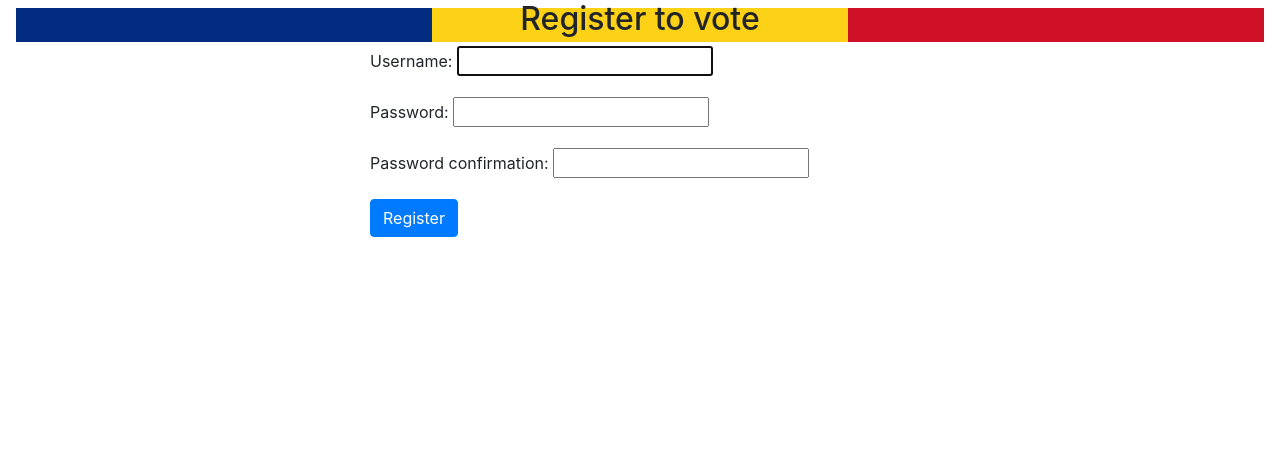
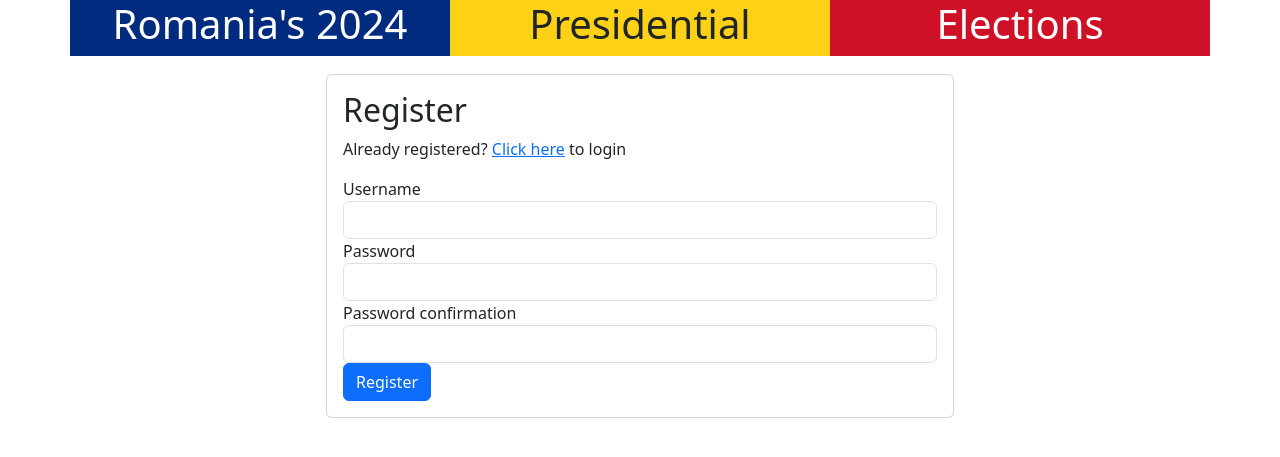
Before and after one commit to Tommy47x/presidential-election-py, a Django app: page /register/ in a window 1280 px wide. Shown: the top 457 px of the page. Run offline with Django 5.2, Linux system fonts and the light colour scheme; some libraries are stand-ins or nearby versions.

Commit message:
version 0.02

```diff
--- a/elections/models.py
+++ b/elections/models.py
@@ -4,6 +4,9 @@ class Candidate(models.Model):
     name = models.CharField(max_length=200)
     party = models.CharField(max_length=200)
     image_url = models.URLField(max_length=200)
+    votes = models.IntegerField(default=0)  # new field
+    description = models.TextField(default ='')  # new field
+    party_image_url = models.URLField(max_length=200, default ='')  # new field
 
     def __str__(self):
         return self.name
--- a/elections/templates/elections/base_generic.html
+++ b/elections/templates/elections/base_generic.html
@@ -1,5 +1,5 @@
 <!DOCTYPE html>
-<html>
+<html lang="en">
 <head>
     <title>{% block title %}{% endblock %}</title>
 </head>
--- a/elections/templates/elections/navbar.html
+++ b/elections/templates/elections/navbar.html
@@ -1,41 +1,30 @@
-<head>
 <style>
+
+    .flag {
+        height: 50px;
+    }
     .blue {
         background-color: #002B7F;
+        color: white;
+        text-align: center;
     }
     .yellow {
         background-color: #FCD116;
+        text-align: center;
     }
     .red {
         background-color: #CE1126;
+        color: white;
+        text-align: center;
     }
 </style>
-</head>
 
 
-
-<nav class="navbar navbar-expand-lg">
-    <div class="container-fluid">
-        <div class="row w-100">
-            <div class="col-4 blue">
-                <a class="navbar-brand text-white" href="#">Welcome to: </a>
-                <ul class="navbar-nav">
-                </ul>
-            </div>
-            <div class="col-4 yellow">
-                <ul class="navbar-nav">
-
-                </ul>
-            </div>
-            <div class="col-4 red">
-                <ul class="navbar-nav">
-                    <li class="nav-item">
-                      <form method="post" action="{% url 'logout' %}">
-                        {% csrf_token %}
-                        <button type="submit" class="nav-link btn-link text-white">Logout</button>
-                    </li>
-                </ul>
+<div class="container">
+    <div class="row flag">
+        <div class="col blue"><h1>Romania's 2024</h1></div>
+        <div class="col yellow"><h1>Presidential</h1></div>
+        <div class="col red"><h1>Elections</h1></div>
     </div>
   </div>
-    </div>
-</nav>
+  <ul></ul>
--- a/elections/templates/elections/register.html
+++ b/elections/templates/elections/register.html
@@ -2,7 +2,7 @@
 <html lang="en">
     <head>
         <!-- Bootstrap CSS -->
-        <link href="https://stackpath.bootstrapcdn.com/bootstrap/4.3.1/css/bootstrap.min.css" rel="stylesheet">
+        <link href="https://cdn.jsdelivr.net/npm/bootstrap@5.3.3/dist/css/bootstrap.min.css" rel="stylesheet" integrity="sha384-QWTKZyjpPEjISv5WaRU9OFeRpok6YctnYmDr5pNlyT2bRjXh0JMhjY6hW+ALEwIH" crossorigin="anonymous">
 
         <!-- Optional JavaScript -->
         <!-- jQuery first, then Popper.js, then Bootstrap JS -->
@@ -10,61 +10,31 @@
         <script src="https://cdnjs.cloudflare.com/ajax/libs/popper.js/1.14.7/umd/popper.min.js"></script>
         <script src="https://stackpath.bootstrapcdn.com/bootstrap/4.3.1/js/bootstrap.min.js"></script>
         <title>Login</title>
-        <style>
-            .error-message {
-                color: red;
-            }
-
-            .navbar {
-                height: 50px;
-                position: fixed;
-                top: 0;
-                left: 0;
-                width: 100%;
-            }
-            .blue {
-                background-color: #002B7F;
-                width: 33.33%;
-                height: 100%;
-            }
-            .yellow {
-                background-color: #FCD116;
-                width: 33.33%;
-                height: 100%;
-            }
-            .red {
-                background-color: #CE1126;
-                width: 33.33%;
-                height: 100%;
-            }
-        </style>
       </head>
       <body>
-        <div class="container">
-            <nav class="navbar">
-                <div class="blue"></div>
-                <div class="yellow"></div>
-                <div class="red"></div>
-            </nav>
-            <div class="row justify-content-center">
+        {% block content %}
+        {% include 'elections/navbar.html' %}
+          <div class="row justify-content-center mt-4">
             <div class="col-md-6">
-                    <h2 class="text-center">Register to vote</h2>
-                    <form method="post" class="form-group">
+              <div class="card">
+                <div class="card-body">
+                  <h2 class="card-title">Register</h2>
+                  <form method="post">
+                    <p>Already registered? <a href="{% url 'login' %}">Click here</a> to login</p>
                     {% csrf_token %}
                     {% for field in form %}
-                            <p>
-                                {{ field.label_tag }}
-                                {{ field }}
-                                {% if field.errors %}
-                                    <div class="error-message">{{ field.errors }}</div>
-                                {% endif %}
-                            </p>
+                      <div class="form-group">
+                        <label for="{{ field.id_for_label }}">{{ field.label }}</label>
+                        <input type="{{ field.field.widget.input_type }}" class="form-control" id="{{ field.id_for_label }}" name="{{ field.html_name }}" {% if field.field.required %}required{% endif %}>
+                      </div>
                     {% endfor %}
                     <button type="submit" class="btn btn-primary">Register</button>
-                    </form>
                   </form>
                 </div>
               </div>
             </div>
+          </div>
+        </div>
+        {% endblock %}
     </body>
 </html>
```
Also changed, not shown: elections/templates/elections/candidates.html (+12 -2 lines), elections/templates/elections/index.html (+6 -1 lines), elections/templates/elections/login.html (+21 -36 lines), elections/templates/elections/parties.html (added, +16 -0 lines), elections/migrations/0002_candidate_description_candidate_party_image_url_and_more.py (added). Lines whose indentation alone changed are shown as unchanged.
